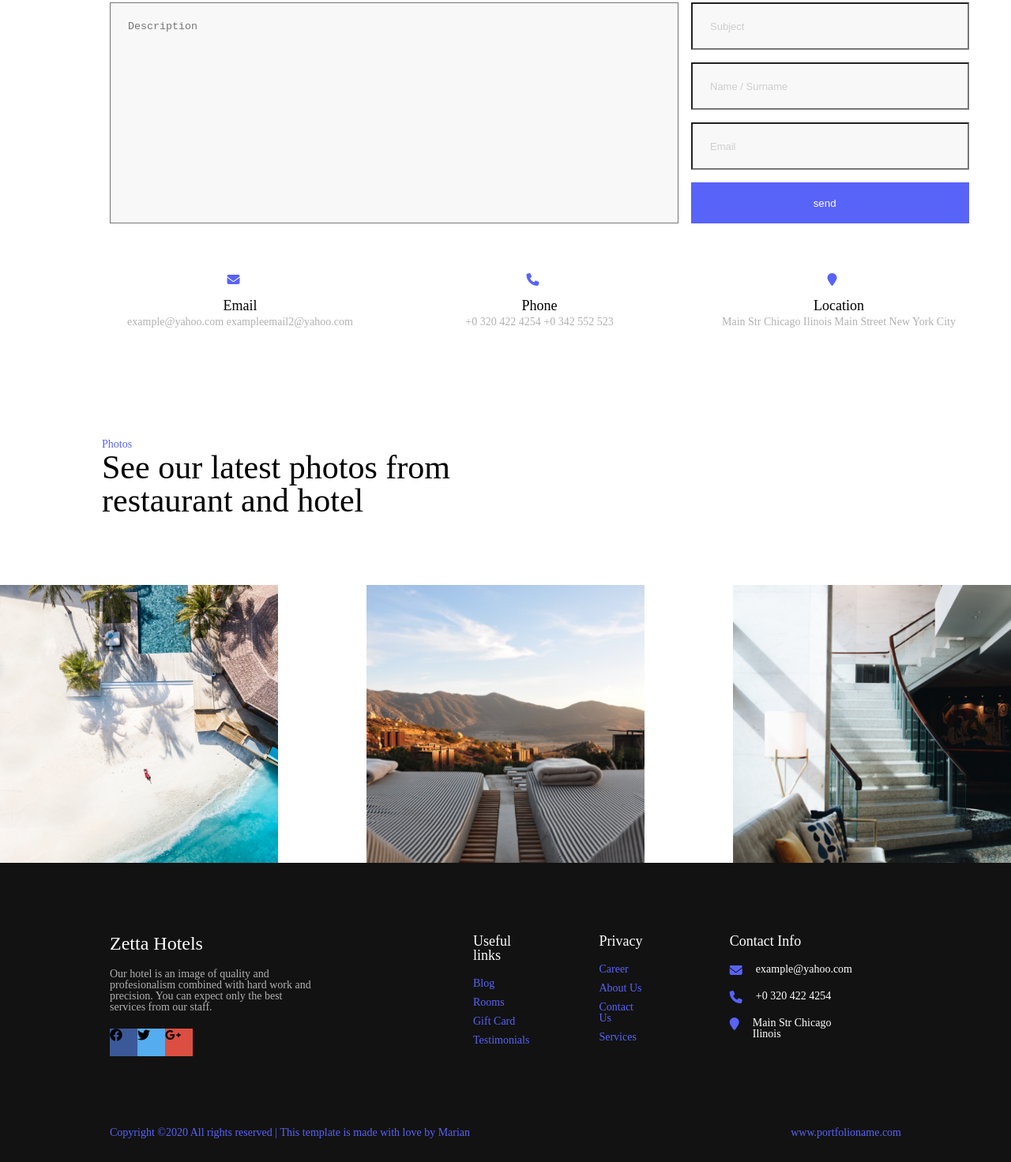
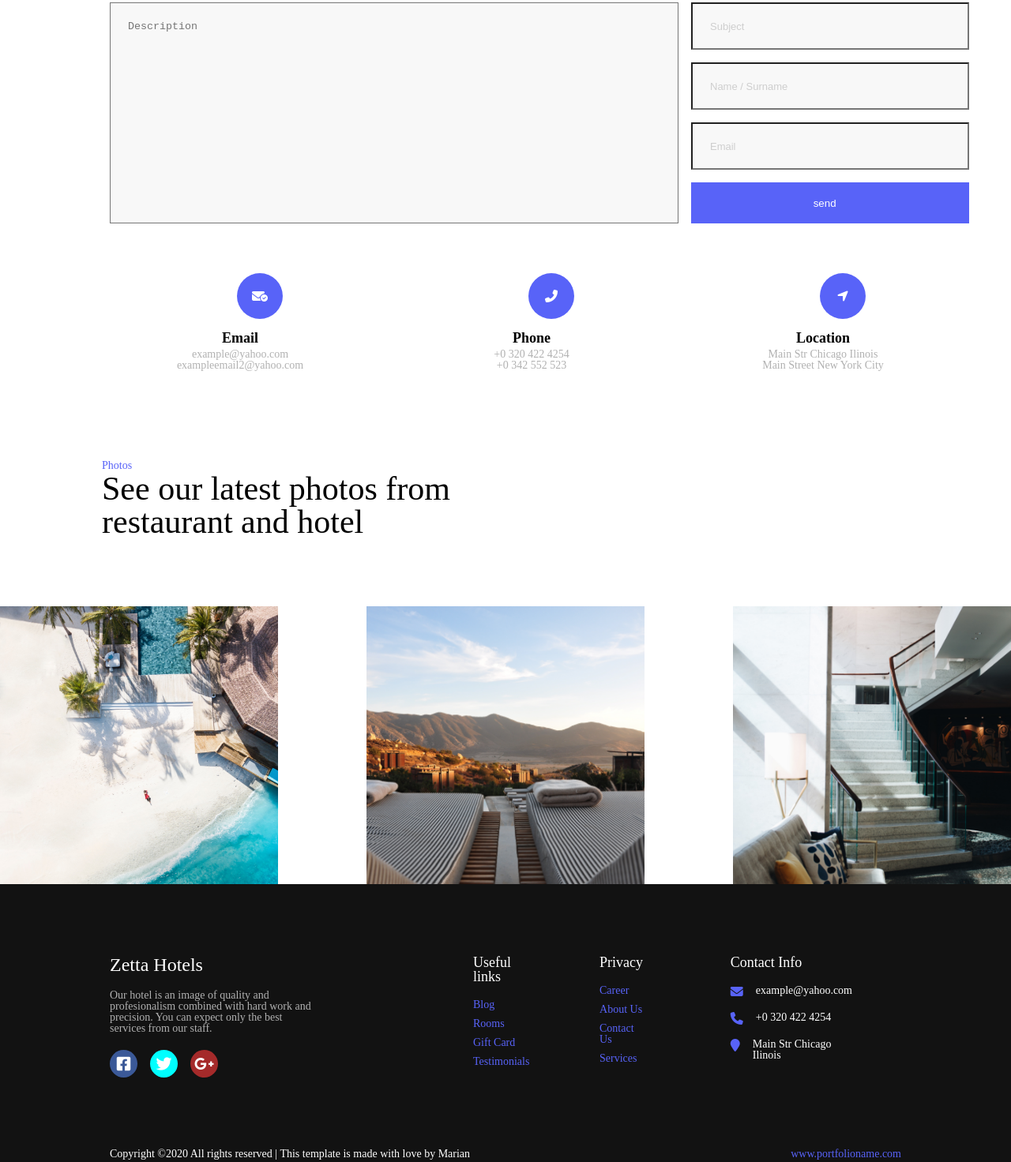
Before and after one commit to tikokorghanashvili/lesson10-woman, a plain HTML site: page index.html in a window 1280 px wide. Shown: the part 853-2325 px from the top of the page at 79% size. Drawn offline with Linux system fonts and the light colour scheme; some icons are missing.

Commit message:
add last

```diff
--- a/css/style.css
+++ b/css/style.css
@@ -211,8 +211,8 @@
     height: 5px;
 }
 .section22{
-    width: 1108px;
-    height: 170px;
+    max-width: 1088px;
+    width: 100%;
     display: -webkit-box;
     display: -ms-flexbox;
     display: flex;
@@ -229,12 +229,17 @@
     height: 147px;
     text-align: center;
     margin-top: 50px;
+    display:flex ;
+    flex-direction: column;
+    align-items: center;
+
 }
 .email{
     font-size: 18px;
     color: #000000;
     margin-top: 15px;
     margin-bottom: 5px;
+    font-weight: bolder;
 }
 .example{
     font-size: 14px;
@@ -345,7 +350,7 @@
 }
 .copy{
     font-size: 14px;
-    color: #5863F8;
+    color: white;
     margin-left: 139px;
     margin-bottom: 40px;
 }
@@ -357,20 +362,49 @@
         -ms-flex-pack: start;
             justify-content: flex-start;
 }
-.fa-facebook{
+.fb{
     width: 35px;
     height: 35PX;
     background-color:  #3B5998;
+    border-radius: 50%;
+    display: flex;
+    justify-content: center;
+    align-items: center;
+    margin-right: 16px;
+}
+.fa-facebook-square{
+    color: #FFFFFF;
+    font-size: 20px;
+    text-align: center;
+}
+.twitter{
+    width: 35px;
+    height: 35PX;
+    background-color: cyan;
+    border-radius: 50%;
+    display: flex;
+    justify-content: center;
+    align-items: center;
+    margin-right: 16px;
 }
 .fa-twitter{
+    color: white;
+    font-size: 20px;
+    text-align: center;
+}
+.google-plus{
     width: 35px;
     height: 35PX;
-    background-color:  #55ACEE;
+    background-color: brown;
+    border-radius: 50%;
+    display: flex;
+    justify-content: center;
+    align-items: center;
 }
 .fa-google-plus-g{
-    width: 35px;
-    height: 35PX;
-    background-color:  #DC4E41;
+    color: white;
+    font-size: 20px;
+    text-align: center;
 }
 .iconss{
     display: -webkit-box;
@@ -381,14 +415,33 @@
             justify-content: flex-start;
 }
 .fa-envelope{
-    margin-right: 17px;
+    margin-right: 16px;
     color: #5863F8;
 }
 .fa-phone{
-    margin-right: 17px;
+    margin-right: 16px;
     color: #5863F8;
 }
 .fa-location-pin{
-    margin-right: 17px;
-    color:  #5863F8;
+    margin-right: 16px;
+    color: #5863F8;
 }
+.sect333{
+    width: 58px;
+    height: 58px;
+    background-color: #5863F8;
+    border-radius: 50%;
+    display: flex;
+    justify-content: center;
+    align-items: center;
+    margin-left: 50px;
+}
+.fa-envelope-circle-check{
+    color: white;
+}
+.fa-phone-flip{
+    color: white;
+}
+.fa-location-arrow{
+    color: white;
+}
--- a/index.html
+++ b/index.html
@@ -75,22 +75,28 @@
             </div>
             <div class="section22">
                 <div class="section333">
-                    <i class="fa-solid fa-envelope"></i>
-                    <p class="email">Email</p>
-                    <p class="example">example@yahoo.com
-                        exampleemail2@yahoo.com</p>
+                    <div class="sect333">
+                        <i class="fa-solid fa-envelope-circle-check"></i>
+                    </div>
+                    <h5 class="email">Email</h5>
+                    <p class="example">example@yahoo.com</p>
+                    <p class="example">exampleemail2@yahoo.com</p>
                 </div>
                 <div class="section333">
-                    <i class="fa-solid fa-phone"></i>
-                    <p class="email">Phone</p>
-                    <p class="example">+0 320 422 4254
-                        +0 342 552 523</p>
+                    <div class="sect333">
+                        <i class="fa-solid fa-phone-flip"></i>
+                    </div>
+                    <h5 class="email">Phone</h5>
+                    <p class="example">+0 320 422 4254</p>
+                    <p class="example"> +0 342 552 523</p>
                 </div>
                 <div class="section333">
-                    <i class="fa-solid fa-location-pin"></i>
-                    <p class="email">Location</p>
-                    <p class="example">Main Str Chicago Ilinois
-                        Main Street New York City</p>
+                    <div class="sect333">
+                        <i class="fa-solid fa-location-arrow"></i>
+                    </div>
+                    <h5 class="email">Location</h5>
+                    <p class="example">Main Str Chicago Ilinois</p>
+                    <p class="example">Main Street New York City</p>
                 </div>
             </div>
             <div class="section222">
@@ -111,13 +117,13 @@
                     <h4 class="zeta">Zetta Hotels</h4>
                     <p class="hotel">Our hotel is an image of quality and profesionalism combined with hard work and precision. You can expect only the best services from our staff.</p>
                     <div class="icons">
-                        <div >
-                            <i class="fa-brands fa-facebook"></i>
+                        <div  class="fb">
+                            <i class="fa-brands fa-facebook-square"></i>
                         </div>
-                        <div >
+                        <div  class="twitter">
                             <i class="fa-brands fa-twitter"></i>
                         </div>
-                        <div >
+                        <div class="google-plus">
                             <i class="fa-brands fa-google-plus-g"></i>
                         </div>
                     </div>
```
